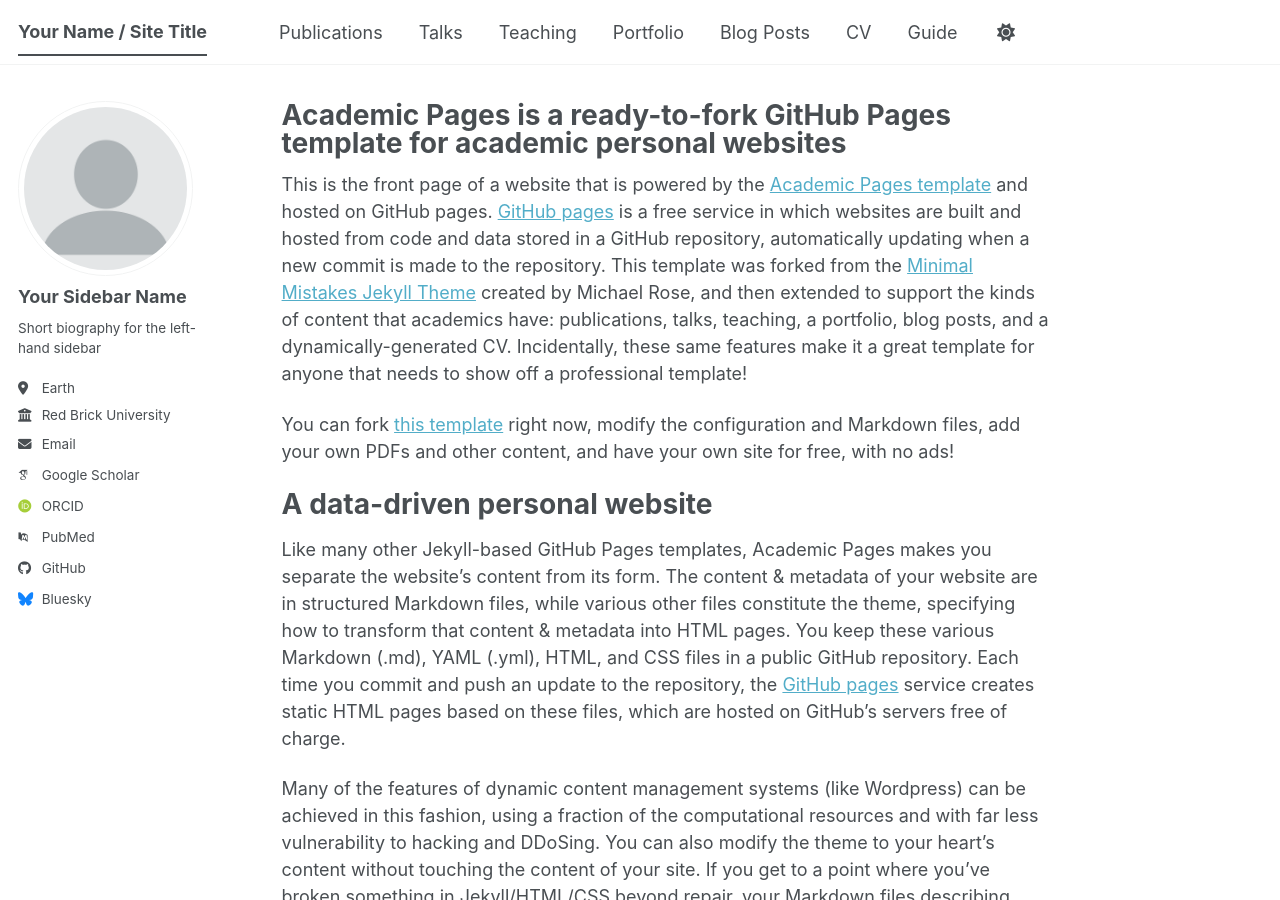
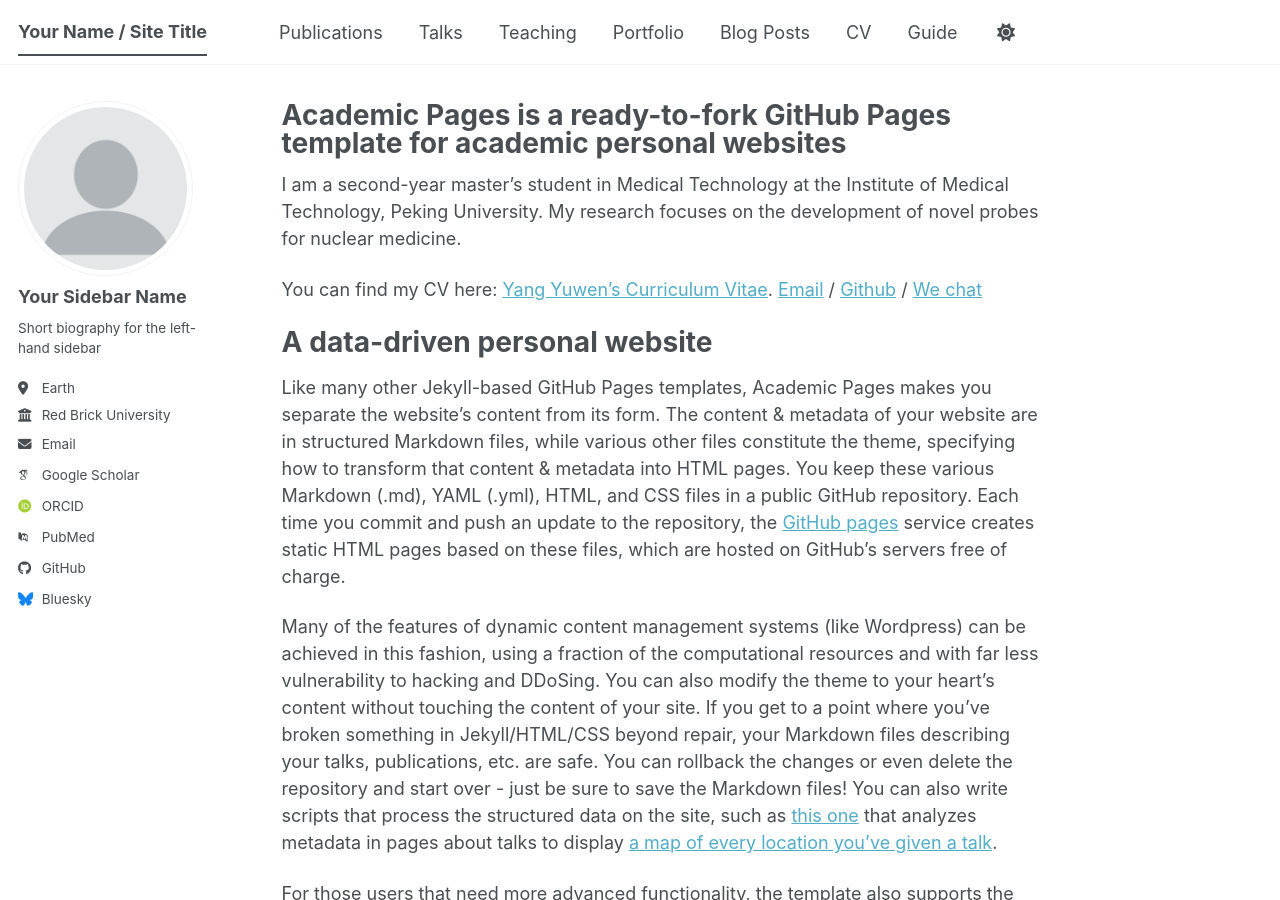
Before and after one commit to Yang-Yu-Wen/Yang-Yu-Wen.github.io, a Jekyll site: the page built from _pages/about.md, in a window 1280 px wide and 900 px high. Built offline with Jekyll 4.4.1, drawn with Linux system fonts in a browser that asks for light colours; some web fonts are replaced; a script bundle is joined from its source files by our own code; library files that are not in the unit come from our copies.

Commit message:
Update about.md

```diff
--- a/_pages/about.md
+++ b/_pages/about.md
@@ -7,9 +7,12 @@
   - /about.html
 ---
 
-This is the front page of a website that is powered by the [Academic Pages template](https://github.com/academicpages/academicpages.github.io) and hosted on GitHub pages. [GitHub pages](https://pages.github.com) is a free service in which websites are built and hosted from code and data stored in a GitHub repository, automatically updating when a new commit is made to the repository. This template was forked from the [Minimal Mistakes Jekyll Theme](https://mmistakes.github.io/minimal-mistakes/) created by Michael Rose, and then extended to support the kinds of content that academics have: publications, talks, teaching, a portfolio, blog posts, and a dynamically-generated CV. Incidentally, these same features make it a great template for anyone that needs to show off a professional template!
+I am a second-year master's student in Medical Technology at the Institute of Medical Technology, Peking University. My research focuses on the development of novel probes for nuclear medicine.
 
- You can fork [this template](https://github.com/academicpages/academicpages.github.io) right now, modify the configuration and Markdown files, add your own PDFs and other content, and have your own site for free, with no ads!
+ You can find my CV here: [Yang Yuwen's Curriculum Vitae](../assets/Curriculum_Vita
+e.pdf).
+[Email](mailto:xxx@stu.pku.edu.cn) / [Github](https://github.com/xxx) / [We
+chat](../images/wechat.jpg)
 
 A data-driven personal website
 ======
```
